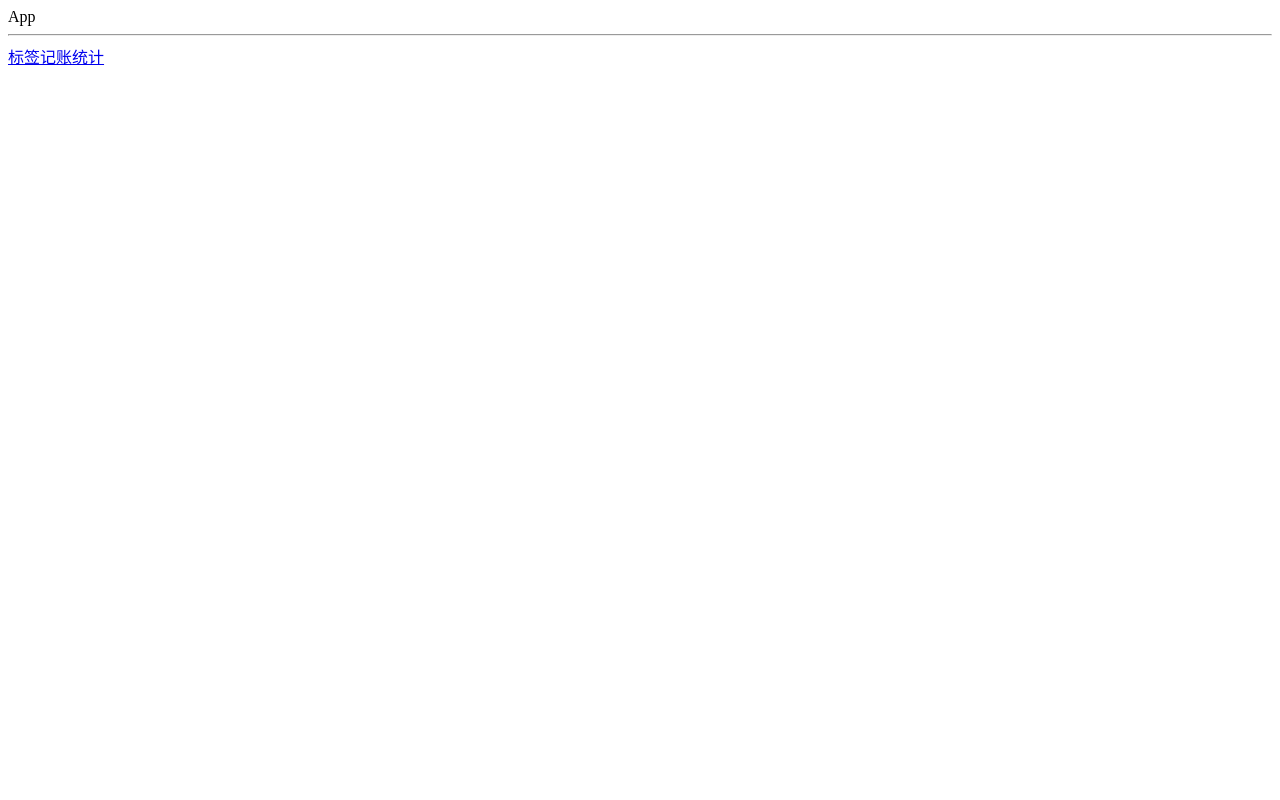
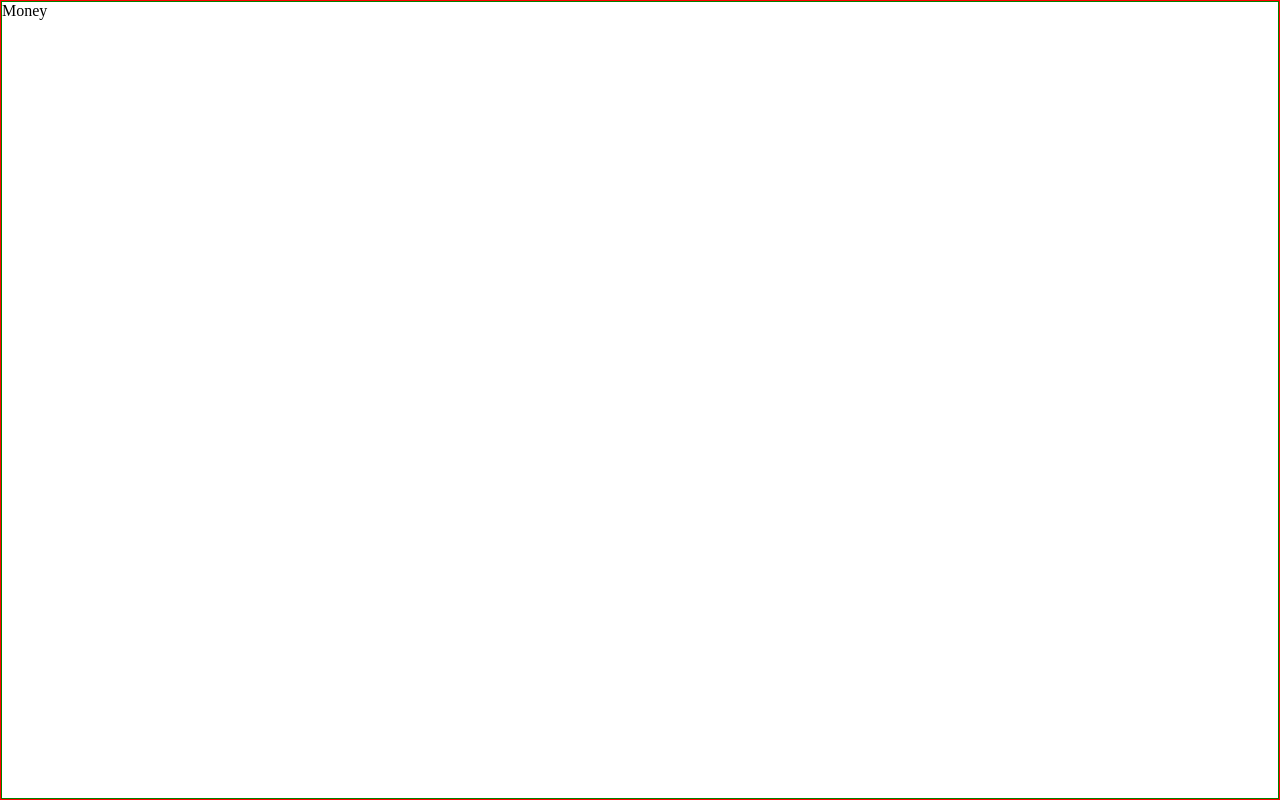
Before and after one commit to SranHuang-xz/moneybooking-vue, a Vue app: page /#/money in a window 1280 px wide. Built offline with nearby package versions, Linux system fonts and the light colour scheme; the HTML template or start-up script is replaced by a standard one.

Commit message:
money&nav初步定为

```diff
--- a/src/App.vue
+++ b/src/App.vue
@@ -1,14 +1,18 @@
 <template>
   <div>
-    App
-    <hr />
-    <router-link to="/labels">标签</router-link>
-    <router-link to="/money">记账</router-link>
-    <router-link to="/statistic">统计</router-link>
+    <router-view></router-view>
   </div>
 </template>
 
 <style lang="scss">
+body {
+  height: 100vh;
+}
+* {
+  margin: 0;
+  padding: 0;
+  box-sizing: border-box;
+}
 #app {
   font-family: Avenir, Helvetica, Arial, sans-serif;
   -webkit-font-smoothing: antialiased;
--- a/src/views/Labels.vue
+++ b/src/views/Labels.vue
@@ -1,5 +1,8 @@
 <template>
-  <div>Label</div>
+  <div>
+    <div>Label</div>
+    <Nav />
+  </div>
 </template>
 
 <script>
--- a/src/views/Money.vue
+++ b/src/views/Money.vue
@@ -1,6 +1,8 @@
 <template>
-  <div>Money</div>
-  <!-- <Nav /> -->
+  <div class="wrapper">
+    <div class="content">Money</div>
+    <Nav />
+  </div>
 </template>
 
 <script>
@@ -10,4 +12,15 @@ export default {
 </script>
 
 <style lang="scss" scoped>
+.wrapper {
+  display: flex;
+  border: 1px red solid;
+  flex-direction: column;
+  height: 100vh;
+}
+.content {
+  flex-grow: 1;
+  overflow: auto;
+  border: 1px green solid;
+}
 </style>
--- a/src/views/Statistics.vue
+++ b/src/views/Statistics.vue
@@ -1,5 +1,8 @@
 <template>
-  <div>Statistics</div>
+  <div>
+    <div>Statistics</div>
+    <Nav />
+  </div>
 </template>
 
 <script>
```
Also changed, not shown: src/components/Nav.vue (+8 -1 lines).
